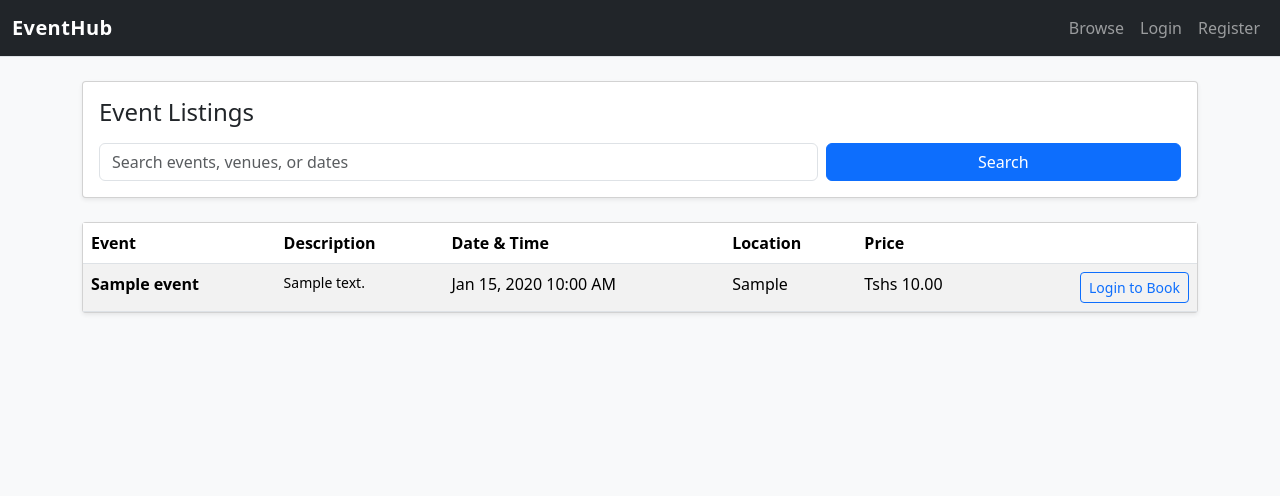
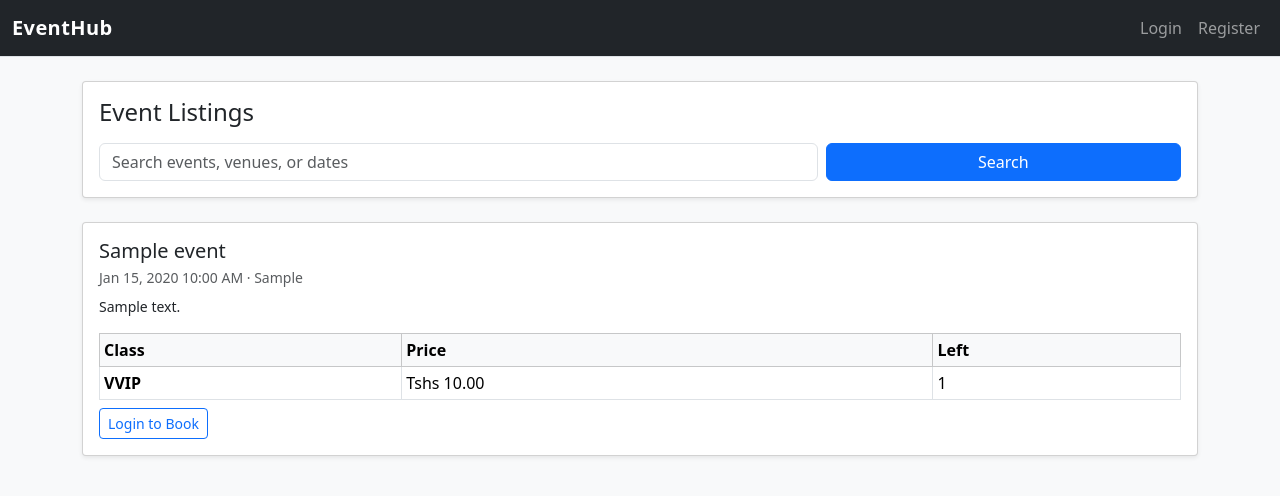
Before and after one commit to fussy0064/EventHub, a PHP site: page / in a window 1280 px wide. Shown: the top 496 px of the page. Run offline with PHP 8.4, Linux system fonts and the light colour scheme; tables that the repository leaves empty hold one stand-in row (values such as "Sample post").

Commit message:
Add VVIP/VIP/Regular ticket classes, simplify top navbar

```diff
--- a/classes/Booking.php
+++ b/classes/Booking.php
@@ -3,12 +3,14 @@
 declare(strict_types=1);
 
 require_once __DIR__ . '/DatabaseModel.php';
+require_once __DIR__ . '/TicketClass.php';
 
 class Booking extends DatabaseModel
 {
     private ?int $id = null;
     private int $userId = 0;
     private int $eventId = 0;
+    private ?int $ticketClassId = null;
     private int $ticketsBooked = 0;
     private string $status = 'pending';
 
@@ -37,6 +39,16 @@ class Booking extends DatabaseModel
         $this->eventId = $eventId;
     }
 
+    public function getTicketClassId(): ?int
+    {
+        return $this->ticketClassId;
+    }
+
+    public function setTicketClassId(?int $ticketClassId): void
+    {
+        $this->ticketClassId = $ticketClassId;
+    }
+
     public function getTicketsBooked(): int
     {
         return $this->ticketsBooked;
@@ -61,7 +73,7 @@ class Booking extends DatabaseModel
 
     public function save(): bool
     {
-        if (!$this->db) {
+        if (!$this->db || $this->ticketClassId === null) {
             return false;
         }
 
@@ -69,48 +81,50 @@ class Booking extends DatabaseModel
             $this->db->beginTransaction();
 
             if ($this->id === null) {
-                // Check tickets availability
-                $stmt = $this->db->prepare('SELECT tickets_available FROM events WHERE id = :id FOR UPDATE');
-                $stmt->execute(['id' => $this->eventId]);
-                $eventRow = $stmt->fetch();
+                // Check tickets availability on the chosen class
+                $stmt = $this->db->prepare('SELECT tickets_available FROM event_ticket_classes WHERE id = :id FOR UPDATE');
+                $stmt->execute(['id' => $this->ticketClassId]);
+                $classRow = $stmt->fetch();
 
-                if (!$eventRow) {
-                    throw new Exception('Event not found.');
+                if (!$classRow) {
+                    throw new Exception('Ticket class not found.');
                 }
 
-                $available = (int) $eventRow['tickets_available'];
+                $available = (int) $classRow['tickets_available'];
                 if ($available < $this->ticketsBooked) {
-                    throw new Exception('Not enough tickets available.');
+                    throw new Exception('Not enough tickets available in that class.');
                 }
 
                 // Insert booking
                 $stmt = $this->db->prepare('
-                    INSERT INTO bookings (user_id, event_id, tickets_booked, status)
-                    VALUES (:user_id, :event_id, :tickets_booked, :status)
+                    INSERT INTO bookings (user_id, event_id, ticket_class_id, tickets_booked, status)
+                    VALUES (:user_id, :event_id, :ticket_class_id, :tickets_booked, :status)
                 ');
                 $stmt->execute([
                     'user_id' => $this->userId,
                     'event_id' => $this->eventId,
+                    'ticket_class_id' => $this->ticketClassId,
                     'tickets_booked' => $this->ticketsBooked,
                     'status' => $this->status
                 ]);
                 $this->id = (int) $this->db->lastInsertId();
 
-                // Deduct tickets from event (only if status is confirmed)
+                // Deduct tickets from that class (only once payment is confirmed)
                 if ($this->status === 'confirmed') {
                     $stmt = $this->db->prepare('
-                        UPDATE events
+                        UPDATE event_ticket_classes
                         SET tickets_available = tickets_available - :booked
                         WHERE id = :id
                     ');
                     $stmt->execute([
                         'booked' => $this->ticketsBooked,
-                        'id' => $this->eventId
+                        'id' => $this->ticketClassId
                     ]);
+                    TicketClass::syncEventTotals($this->db, $this->eventId);
                 }
             } else {
                 // Update booking status
-                $stmt = $this->db->prepare('SELECT status, tickets_booked FROM bookings WHERE id = :id FOR UPDATE');
+                $stmt = $this->db->prepare('SELECT status, tickets_booked, ticket_class_id, event_id FROM bookings WHERE id = :id FOR UPDATE');
                 $stmt->execute(['id' => $this->id]);
                 $currentBooking = $stmt->fetch();
 
@@ -120,6 +134,8 @@ class Booking extends DatabaseModel
 
                 $oldStatus = $currentBooking['status'];
                 $tickets = (int) $currentBooking['tickets_booked'];
+                $classId = (int) $currentBooking['ticket_class_id'];
+                $eventId = (int) $currentBooking['event_id'];
 
                 // Update booking status
                 $stmt = $this->db->prepare('UPDATE bookings SET status = :status WHERE id = :id');
@@ -128,38 +144,40 @@ class Booking extends DatabaseModel
                     'id' => $this->id
                 ]);
 
-                // Adjust event inventory if status changed
+                // Adjust class inventory if status changed
                 if ($oldStatus === 'confirmed' && $this->status === 'cancelled') {
                     $stmt = $this->db->prepare('
-                        UPDATE events
+                        UPDATE event_ticket_classes
                         SET tickets_available = tickets_available + :tickets
                         WHERE id = :id
                     ');
                     $stmt->execute([
                         'tickets' => $tickets,
-                        'id' => $this->eventId
+                        'id' => $classId
                     ]);
+                    TicketClass::syncEventTotals($this->db, $eventId);
                 } elseif (in_array($oldStatus, ['cancelled', 'pending'], true) && $this->status === 'confirmed') {
-                    $stmt = $this->db->prepare('SELECT tickets_available FROM events WHERE id = :id FOR UPDATE');
-                    $stmt->execute(['id' => $this->eventId]);
-                    $eventRow = $stmt->fetch();
-                    if (!$eventRow) {
-                        throw new Exception('Event not found.');
+                    $stmt = $this->db->prepare('SELECT tickets_available FROM event_ticket_classes WHERE id = :id FOR UPDATE');
+                    $stmt->execute(['id' => $classId]);
+                    $classRow = $stmt->fetch();
+                    if (!$classRow) {
+                        throw new Exception('Ticket class not found.');
                     }
-                    $available = (int) $eventRow['tickets_available'];
+                    $available = (int) $classRow['tickets_available'];
                     if ($available < $tickets) {
                         throw new Exception('Not enough tickets available to confirm booking.');
                     }
 
                     $stmt = $this->db->prepare('
-                        UPDATE events
+                        UPDATE event_ticket_classes
                         SET tickets_available = tickets_available - :tickets
                         WHERE id = :id
                     ');
                     $stmt->execute([
                         'tickets' => $tickets,
-                        'id' => $this->eventId
+                        'id' => $classId
                     ]);
+                    TicketClass::syncEventTotals($this->db, $eventId);
                 }
             }
 
@@ -184,20 +202,21 @@ class Booking extends DatabaseModel
             $this->db->beginTransaction();
 
             // Check if we need to return tickets (only if booking was confirmed)
-            $stmt = $this->db->prepare('SELECT status, tickets_booked FROM bookings WHERE id = :id FOR UPDATE');
+            $stmt = $this->db->prepare('SELECT status, tickets_booked, ticket_class_id, event_id FROM bookings WHERE id = :id FOR UPDATE');
             $stmt->execute(['id' => $this->id]);
             $booking = $stmt->fetch();
 
             if ($booking && $booking['status'] === 'confirmed') {
                 $stmt = $this->db->prepare('
-                    UPDATE events
+                    UPDATE event_ticket_classes
                     SET tickets_available = tickets_available + :tickets
                     WHERE id = :id
                 ');
                 $stmt->execute([
                     'tickets' => (int) $booking['tickets_booked'],
-                    'id' => $this->eventId
+                    'id' => (int) $booking['ticket_class_id']
                 ]);
+                TicketClass::syncEventTotals($this->db, (int) $booking['event_id']);
             }
 
             $stmt = $this->db->prepare('DELETE FROM bookings WHERE id = :id');
@@ -226,6 +245,7 @@ class Booking extends DatabaseModel
         $booking->id = (int) $row['id'];
         $booking->userId = (int) $row['user_id'];
         $booking->eventId = (int) $row['event_id'];
+        $booking->ticketClassId = $row['ticket_class_id'] !== null ? (int) $row['ticket_class_id'] : null;
         $booking->ticketsBooked = (int) $row['tickets_booked'];
         $booking->setStatus($row['status']);
         return $booking;
@@ -234,9 +254,11 @@ class Booking extends DatabaseModel
     public static function findByUserId(PDO $db, int $userId): array
     {
         $stmt = $db->prepare('
-            SELECT b.*, e.name AS event_name, e.date_time AS event_date_time, e.location AS event_location, e.price AS event_price
+            SELECT b.*, e.name AS event_name, e.date_time AS event_date_time, e.location AS event_location,
+                   tc.price AS event_price, tc.class_name AS ticket_class
             FROM bookings b
             JOIN events e ON b.event_id = e.id
+            JOIN event_ticket_classes tc ON b.ticket_class_id = tc.id
             WHERE b.user_id = :user_id
             ORDER BY b.created_at DESC
         ');
@@ -253,9 +275,11 @@ class Booking extends DatabaseModel
     public static function findByOrganizerId(PDO $db, int $organizerId): array
     {
         $stmt = $db->prepare('
-            SELECT b.*, e.name AS event_name, e.price AS event_price, u.name AS user_name, u.email AS user_email
+            SELECT b.*, e.name AS event_name, tc.price AS event_price, tc.class_name AS ticket_class,
+                   u.name AS user_name, u.email AS user_email
             FROM bookings b
             JOIN events e ON b.event_id = e.id
+            JOIN event_ticket_classes tc ON b.ticket_class_id = tc.id
             JOIN users u ON b.user_id = u.id
             WHERE e.organizer_id = :organizer_id
             ORDER BY b.created_at DESC
--- /dev/null
+++ b/classes/TicketClass.php
@@ -0,0 +1,160 @@
+<?php
+
+declare(strict_types=1);
+
+require_once __DIR__ . '/DatabaseModel.php';
+
+class TicketClass extends DatabaseModel
+{
+    public const CLASSES = ['VVIP', 'VIP', 'Regular'];
+
+    private ?int $id = null;
+    private int $eventId = 0;
+    private string $className = 'Regular';
+    private float $price = 0.0;
+    private int $ticketsAvailable = 0;
+
+    public function getId(): ?int
+    {
+        return $this->id;
+    }
+
+    public function getEventId(): int
+    {
+        return $this->eventId;
+    }
+
+    public function setEventId(int $eventId): void
+    {
+        $this->eventId = $eventId;
+    }
+
+    public function getClassName(): string
+    {
+        return $this->className;
+    }
+
+    public function setClassName(string $className): void
+    {
+        if (in_array($className, self::CLASSES, true)) {
+            $this->className = $className;
+        }
+    }
+
+    public function getPrice(): float
+    {
+        return $this->price;
+    }
+
+    public function setPrice(float $price): void
+    {
+        $this->price = max(0.0, $price);
+    }
+
+    public function getTicketsAvailable(): int
+    {
+        return $this->ticketsAvailable;
+    }
+
+    public function setTicketsAvailable(int $ticketsAvailable): void
+    {
+        $this->ticketsAvailable = max(0, $ticketsAvailable);
+    }
+
+    public function save(): bool
+    {
+        if (!$this->db) {
+            return false;
+        }
+
+        if ($this->id === null) {
+            $stmt = $this->db->prepare('
+                INSERT INTO event_ticket_classes (event_id, class_name, price, tickets_available)
+                VALUES (:event_id, :class_name, :price, :tickets_available)
+            ');
+            $result = $stmt->execute([
+                'event_id' => $this->eventId,
+                'class_name' => $this->className,
+                'price' => $this->price,
+                'tickets_available' => $this->ticketsAvailable
+            ]);
+            if ($result) {
+                $this->id = (int) $this->db->lastInsertId();
+                return true;
+            }
+            return false;
+        }
+
+        $stmt = $this->db->prepare('
+            UPDATE event_ticket_classes
+            SET class_name = :class_name, price = :price, tickets_available = :tickets_available
+            WHERE id = :id
+        ');
+        return $stmt->execute([
+            'id' => $this->id,
+            'class_name' => $this->className,
+            'price' => $this->price,
+            'tickets_available' => $this->ticketsAvailable
+        ]);
+    }
+
+    public function delete(): bool
+    {
+        if (!$this->db || $this->id === null) {
+            return false;
+        }
+        $stmt = $this->db->prepare('DELETE FROM event_ticket_classes WHERE id = :id');
+        return $stmt->execute(['id' => $this->id]);
+    }
+
+    public static function find(PDO $db, int $id): ?TicketClass
+    {
+        $stmt = $db->prepare('SELECT * FROM event_ticket_classes WHERE id = :id LIMIT 1');
+        $stmt->execute(['id' => $id]);
+        $row = $stmt->fetch();
+        return $row ? self::fromRow($db, $row) : null;
+    }
+
+    public static function findByEventId(PDO $db, int $eventId): array
+    {
+        $stmt = $db->prepare('SELECT * FROM event_ticket_classes WHERE event_id = :event_id ORDER BY FIELD(class_name, "VVIP", "VIP", "Regular")');
+        $stmt->execute(['event_id' => $eventId]);
+        $classes = [];
+        while ($row = $stmt->fetch()) {
+            $classes[] = self::fromRow($db, $row);
+        }
+        return $classes;
+    }
+
+    public static function fromRow(PDO $db, array $row): TicketClass
+    {
+        $tc = new TicketClass($db);
+        $tc->id = (int) $row['id'];
+        $tc->eventId = (int) $row['event_id'];
+        $tc->setClassName($row['class_name']);
+        $tc->setPrice((float) $row['price']);
+        $tc->setTicketsAvailable((int) $row['tickets_available']);
+        return $tc;
+    }
+
+    /**
+     * Keep events.tickets_available and events.price (min price) in sync
+     * so old code that reads those two columns still shows sensible numbers.
+     */
+    public static function syncEventTotals(PDO $db, int $eventId): void
+    {
+        $stmt = $db->prepare('
+            SELECT COALESCE(SUM(tickets_available), 0) AS total_tickets, COALESCE(MIN(price), 0) AS min_price
+            FROM event_ticket_classes WHERE event_id = :event_id
+        ');
+        $stmt->execute(['event_id' => $eventId]);
+        $row = $stmt->fetch();
+
+        $stmt = $db->prepare('UPDATE events SET tickets_available = :tickets, price = :price WHERE id = :id');
+        $stmt->execute([
+            'tickets' => (int) ($row['total_tickets'] ?? 0),
+            'price' => (float) ($row['min_price'] ?? 0),
+            'id' => $eventId
+        ]);
+    }
+}
--- a/public/index.php
+++ b/public/index.php
@@ -4,6 +4,7 @@ declare(strict_types=1);
 require_once __DIR__ . '/../config/app.php';
 require_once __DIR__ . '/../classes/Event.php';
 require_once __DIR__ . '/../classes/Booking.php';
+require_once __DIR__ . '/../classes/TicketClass.php';
 
 $db = app_db();
 
@@ -12,6 +13,7 @@ if ($_SERVER['REQUEST_METHOD'] === 'POST' && ($_POST['action'] ?? '') === 'book'
     require_once __DIR__ . '/../classes/User.php';
 
     $eventId = (int) ($_POST['event_id'] ?? 0);
+    $ticketClassId = (int) ($_POST['ticket_class_id'] ?? 0);
     $tickets = (int) ($_POST['tickets'] ?? 0);
     $currentUser = app_current_user();
 
@@ -30,8 +32,12 @@ if ($_SERVER['REQUEST_METHOD'] === 'POST' && ($_POST['action'] ?? '') === 'book'
         $targetUserId = (int) $currentUser['id'];
     }
 
+    $ticketClass = TicketClass::find($db, $ticketClassId);
+
     if ($tickets < 1) {
         app_set_flash('error', 'Please select a valid number of tickets.');
+    } elseif ($ticketClass === null || $ticketClass->getEventId() !== $eventId) {
+        app_set_flash('error', 'Please choose a valid ticket class.');
     } elseif ($targetUserId !== null) {
         $event = Event::find($db, $eventId);
         if (!$event) {
@@ -40,6 +46,7 @@ if ($_SERVER['REQUEST_METHOD'] === 'POST' && ($_POST['action'] ?? '') === 'book'
             $booking = new Booking($db);
             $booking->setUserId($targetUserId);
             $booking->setEventId($eventId);
+            $booking->setTicketClassId($ticketClassId);
             $booking->setTicketsBooked($tickets);
             $booking->setStatus('pending');
 
@@ -71,59 +78,73 @@ require __DIR__ . '/partials/header.php';
     </div>
 </div>
 
-<div class="card shadow-sm">
-    <div class="table-responsive">
-        <table class="table table-striped mb-0">
-            <thead>
+<?php if (empty($events)): ?>
+    <div class="card shadow-sm"><div class="card-body text-center text-muted py-4">No events found matching your search.</div></div>
+<?php else: ?>
+    <?php foreach ($events as $event): ?>
+        <?php $classes = TicketClass::findByEventId($db, (int) $event->getId()); ?>
+        <div class="card shadow-sm mb-3">
+            <div class="card-body">
+                <h2 class="h5 mb-1"><?php echo htmlspecialchars($event->getName(), ENT_QUOTES, 'UTF-8'); ?></h2>
+                <div class="text-muted small mb-2">
+                    <?php echo htmlspecialchars(date('M d, Y h:i A', strtotime($event->getDateTime())), ENT_QUOTES, 'UTF-8'); ?>
+                    &middot; <?php echo htmlspecialchars($event->getLocation(), ENT_QUOTES, 'UTF-8'); ?>
+                </div>
+                <p class="mb-0 small"><?php echo htmlspecialchars($event->getDescription(), ENT_QUOTES, 'UTF-8'); ?></p>
+
+                <div class="table-responsive mt-3">
+                    <table class="table table-sm table-bordered align-middle mb-0">
+                        <thead class="table-light">
                         <tr>
-                <th>Event</th>
-                <th>Description</th>
-                <th>Date & Time</th>
-                <th>Location</th>
+                            <th>Class</th>
                             <th>Price</th>
+                            <th>Left</th>
+                            <?php if ($currentUser !== null && in_array($currentUser['role'], ['attendee', 'organizer'], true)): ?>
+                                <?php if ($currentUser['role'] === 'organizer'): ?><th>Attendee Email</th><?php endif; ?>
+                                <th>Tickets</th>
                                 <th></th>
+                            <?php endif; ?>
                         </tr>
                         </thead>
                         <tbody>
-            <?php if (empty($events)): ?>
+                        <?php if (empty($classes)): ?>
+                            <tr><td colspan="6" class="text-center text-muted">No ticket classes set up for this event.</td></tr>
+                        <?php endif; ?>
+                        <?php foreach ($classes as $class): ?>
                             <tr>
-                    <td colspan="6" class="text-center py-4 text-muted">No events found matching your search.</td>
-                </tr>
+                                <td class="fw-semibold"><?php echo htmlspecialchars($class->getClassName(), ENT_QUOTES, 'UTF-8'); ?></td>
+                                <td>Tshs <?php echo number_format($class->getPrice(), 2); ?></td>
+                                <td><?php echo $class->getTicketsAvailable(); ?></td>
+                                <?php if ($currentUser === null): ?>
+                                <?php elseif (in_array($currentUser['role'], ['attendee', 'organizer'], true)): ?>
+                                    <?php if ($class->getTicketsAvailable() > 0): ?>
+                                        <?php if ($currentUser['role'] === 'organizer'): ?>
+                                            <td><input form="book-<?php echo $class->getId(); ?>" type="email" name="attendee_email" class="form-control form-control-sm" style="width: 150px;" placeholder="Attendee email" required></td>
+                                        <?php endif; ?>
+                                        <td><input form="book-<?php echo $class->getId(); ?>" type="number" name="tickets" class="form-control form-control-sm" style="width: 70px;" min="1" max="<?php echo $class->getTicketsAvailable(); ?>" value="1" required></td>
+                                        <td>
+                                            <form id="book-<?php echo $class->getId(); ?>" method="post" action="<?php echo app_url('/index.php'); ?>">
+                                                <input type="hidden" name="event_id" value="<?php echo $event->getId(); ?>">
+                                                <input type="hidden" name="ticket_class_id" value="<?php echo $class->getId(); ?>">
+                                                <button type="submit" name="action" value="book" class="btn btn-sm btn-primary"><?php echo ($currentUser['role'] === 'organizer') ? 'Book for Attendee' : 'Book'; ?></button>
+                                            </form>
+                                        </td>
                                     <?php else: ?>
-                <?php foreach ($events as $event): ?>
-                    <tr>
-                        <td class="fw-semibold"><?php echo htmlspecialchars($event->getName(), ENT_QUOTES, 'UTF-8'); ?></td>
-                        <td class="small"><?php echo htmlspecialchars($event->getDescription(), ENT_QUOTES, 'UTF-8'); ?></td>
-                        <td><?php echo htmlspecialchars(date('M d, Y h:i A', strtotime($event->getDateTime())), ENT_QUOTES, 'UTF-8'); ?></td>
-                        <td><?php echo htmlspecialchars($event->getLocation(), ENT_QUOTES, 'UTF-8'); ?></td>
-                        <td><?php echo htmlspecialchars('Tshs ' . number_format($event->getPrice(), 2), ENT_QUOTES, 'UTF-8'); ?></td>
-                        <td class="text-end">
-                            <?php if ($currentUser === null): ?>
-                                <a class="btn btn-sm btn-outline-primary" href="<?php echo app_url('/login.php'); ?>">Login to Book</a>
-                            <?php elseif ($currentUser['role'] === 'attendee' || $currentUser['role'] === 'organizer'): ?>
-                                <?php if ($event->getTicketsAvailable() > 0): ?>
-                                    <form method="post" action="<?php echo app_url('/index.php'); ?>" class="d-inline-flex gap-1 align-items-center flex-wrap">
-                                        <input type="hidden" name="event_id" value="<?php echo $event->getId(); ?>">
-                                        <?php if ($currentUser['role'] === 'organizer'): ?>
-                                            <input type="email" name="attendee_email" class="form-control form-control-sm" style="width: 160px;" placeholder="Attendee email" required>
+                                        <?php if ($currentUser['role'] === 'organizer'): ?><td></td><?php endif; ?>
+                                        <td colspan="2"><span class="badge bg-danger">Sold Out</span></td>
                                     <?php endif; ?>
-                                        <input type="number" name="tickets" class="form-control form-control-sm" style="width: 70px;" min="1" max="<?php echo $event->getTicketsAvailable(); ?>" value="1" required>
-                                        <button type="submit" name="action" value="book" class="btn btn-sm btn-primary"><?php echo ($currentUser['role'] === 'organizer') ? 'Book for Attendee' : 'Book'; ?></button>
-                                        <span class="text-muted small ms-1">(<?php echo $event->getTicketsAvailable(); ?> left)</span>
-                                    </form>
-                                <?php else: ?>
-                                    <span class="badge bg-danger">Sold Out</span>
                                 <?php endif; ?>
-                            <?php else: ?>
-                                <span class="badge bg-secondary">-</span>
-                            <?php endif; ?>
-                        </td>
                             </tr>
                         <?php endforeach; ?>
-            <?php endif; ?>
                         </tbody>
                     </table>
                 </div>
+                <?php if ($currentUser === null): ?>
+                    <a class="btn btn-sm btn-outline-primary mt-2" href="<?php echo app_url('/login.php'); ?>">Login to Book</a>
+                <?php endif; ?>
             </div>
+        </div>
+    <?php endforeach; ?>
+<?php endif; ?>
 
 <?php require __DIR__ . '/partials/footer.php'; ?>
--- a/public/partials/header.php
+++ b/public/partials/header.php
@@ -32,12 +32,12 @@ $currentScript = basename($_SERVER['PHP_SELF']);
         </button>
         <div class="collapse navbar-collapse" id="mainNav">
             <ul class="navbar-nav ms-auto">
-                <li class="nav-item"><a class="nav-link" href="<?php echo app_url('/index.php'); ?>">Browse</a></li>
                 <?php if ($currentUser === null): ?>
                     <li class="nav-item"><a class="nav-link" href="<?php echo app_url('/login.php'); ?>">Login</a></li>
-                    <li class="nav-item"><a class="nav-link" href="<?php echo app_url('/register.php'); ?>">Register</a></li>
+                    <?php if ($currentScript === 'index.php'): ?>
+                        <li class="nav-item"><a class="nav-link" href="<?php echo app_url('/register.php'); ?>">Register</a></li>
+                    <?php endif; ?>
                 <?php else: ?>
-                    <li class="nav-item"><a class="nav-link" href="<?php echo app_url('/dashboard.php'); ?>">Dashboard</a></li>
                     <li class="nav-item"><a class="nav-link" href="<?php echo app_url('/logout.php'); ?>">Logout</a></li>
                 <?php endif; ?>
             </ul>
```
Also changed, not shown: classes/Attendee.php (+6 -4 lines), classes/Organizer.php (+28 -8 lines), classes/User.php (+8 -0 lines), database/schema.sql (+13 -1 lines), public/create-event.php (+53 -9 lines), public/dashboard.php (+23 -14 lines), public/ticket.php (+8 -2 lines), README.md. Lines whose indentation alone changed are shown as unchanged.
